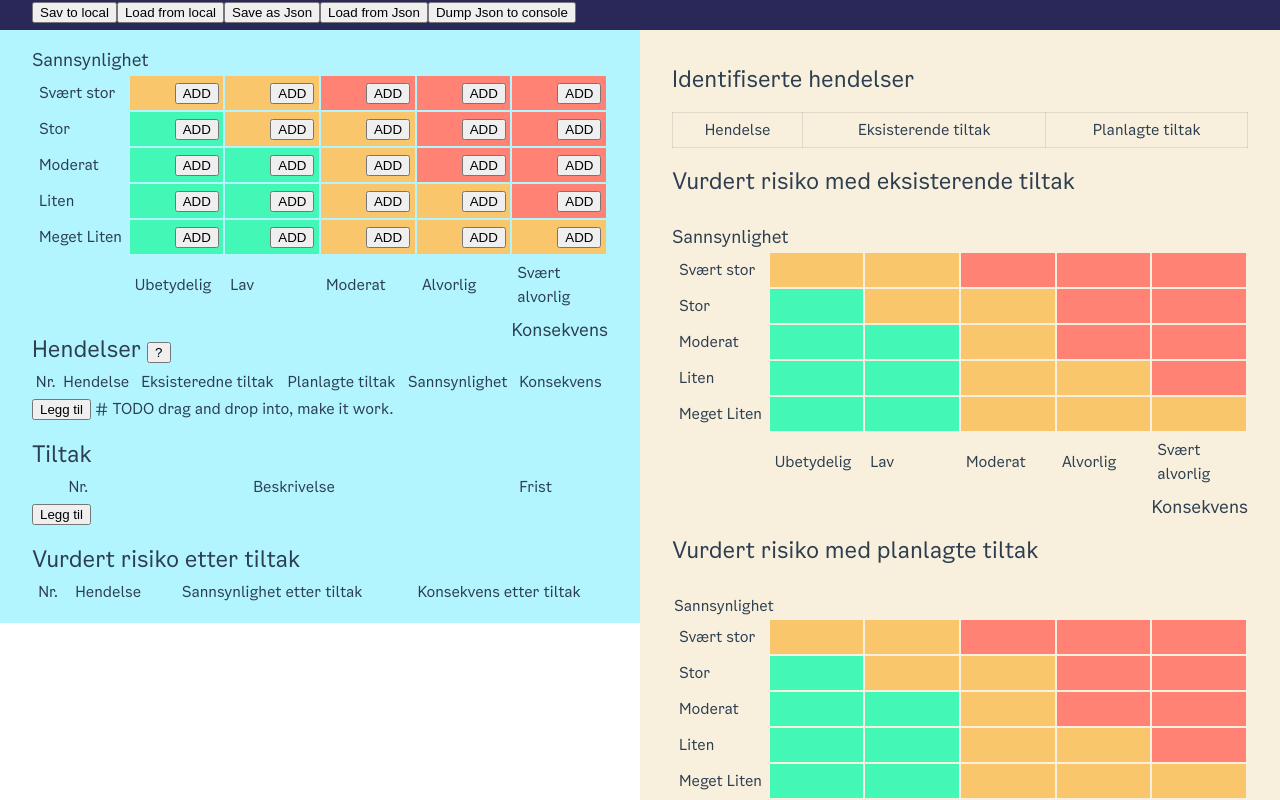
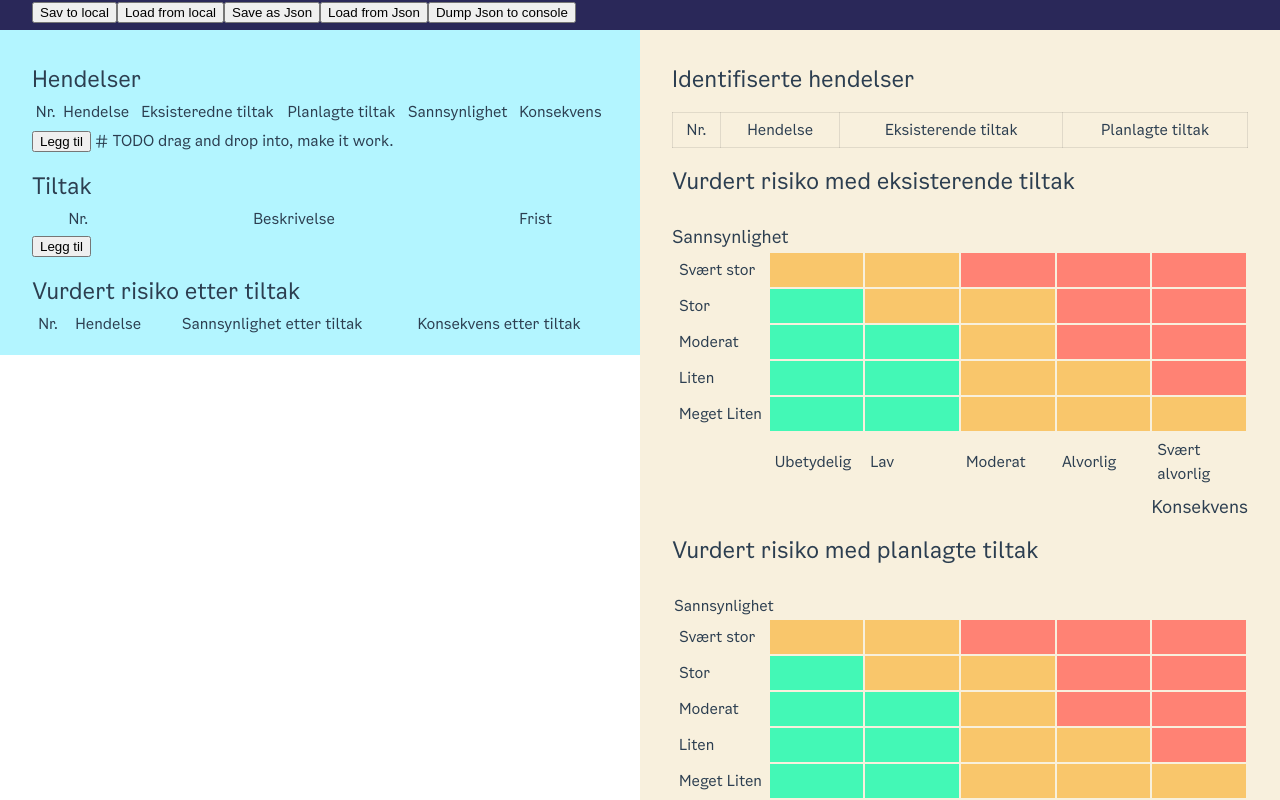
Before and after one commit to oslokommune/rosinator, a Vue app: page / in a window 1280 px wide. Shown: the top 800 px of the page. Built offline with nearby package versions, Linux system fonts and the light colour scheme.

Commit message:
Add poc of how to one-click add risk on matrix

```diff
--- a/src/App.vue
+++ b/src/App.vue
@@ -77,10 +77,7 @@ export default {
     <button @click="exportJsonToConsole">Dump Json to console</button>
   </nav>
   <div id="edit" class="edit">
-
-  <MatrixTableEdit :hendelser="hendelser"  />
-
-     <h2>Hendelser  <button @click="toggle('hendelser_hjelp')">?</button></h2>
+  <h2>Hendelser</h2>
 
   <table>
     <tr>
@@ -96,26 +93,15 @@ export default {
       <td><textarea class="medium-text" v-model="hendelse.hendelse"></textarea></td>
       <td><textarea class="medium-text" v-model="hendelse.situasjon"> </textarea></td>
       <td><textarea class="medium-text" v-model="hendelse.action"></textarea></td>
-      <td>
-        <select v-model="hendelse.sannsynlighet">
-        <option value="1">Meget Liten</option>
-        <option value="2">Liten</option>
-        <option value="3">Moderat</option>
-        <option value="4">Stor</option>
-        <option value="5">Svært stor</option>
-      </select>
-      </td>
-      <td>
-        <select v-model="hendelse.konsekvens">
-        <option value="1">Ubetydelig</option>
-        <option value="2">Lav</option>
-        <option value="3">Moderat</option>
-        <option value="4">Alvorlig</option>
-        <option value="5">Svært alvorlig</option>
-      </select></td>
+      <td><MatrixTableEdit v-if="!hendelse.sannsynlighet && !hendelse.konsekvens" :hendelse="hendelse"></MatrixTableEdit></td>
+
       <td><button @click="hendelser.splice(hendelser.indexOf(hendelse), 1)">X</button></td>
+
+    </tr>
+    <tr>
     </tr>
     </table>
+
     <button @click="pushHendelse">Legg til</button>
 
     # TODO drag and drop into, make it work.
@@ -176,12 +162,14 @@ export default {
 <h2>Identifiserte hendelser</h2>
     <table class="data">
       <tr>
+        <th>Nr. </th>
         <th>Hendelse</th>
         <th>Eksisterende tiltak</th>
         <th>Planlagte tiltak</th>
       </tr>
 
-      <tr v-for="hendelse in hendelser">
+      <tr v-for="(hendelse, index) in hendelser">
+        <td>{{ index + 1 }}</td>
         <td>{{ hendelse.hendelse }}</td>
         <td>{{ hendelse.situasjon }}</td>
         <td>{{ hendelse.action }}</td>
--- a/src/components/MatrixTableEdit.vue
+++ b/src/components/MatrixTableEdit.vue
@@ -282,16 +282,16 @@
 export default {
   name: 'MatrixTableEdit',
   props: {
-    hendelser: {}
+    hendelse : {},
   },
   methods: {
     pushHendelse(sannsynlighet, konsekvens) {
-      // create if empty
-      if (!this.hendelser) {
-        this.hendelser = [];
-      }
-      this.hendelser.push({hendelse: '', situasjon: '', action: '', sannsynlighet: sannsynlighet, konsekvens: konsekvens});
-      console.log(this.hendelser)
+      console.log("CLICKY!?!");
+      console.log(this.hendelse);
+      console.log(sannsynlighet);
+      console.log(konsekvens);
+      this.hendelse.sannsynlighet = sannsynlighet;
+      this.hendelse.konsekvens = konsekvens;
     },
   }
 }
```
